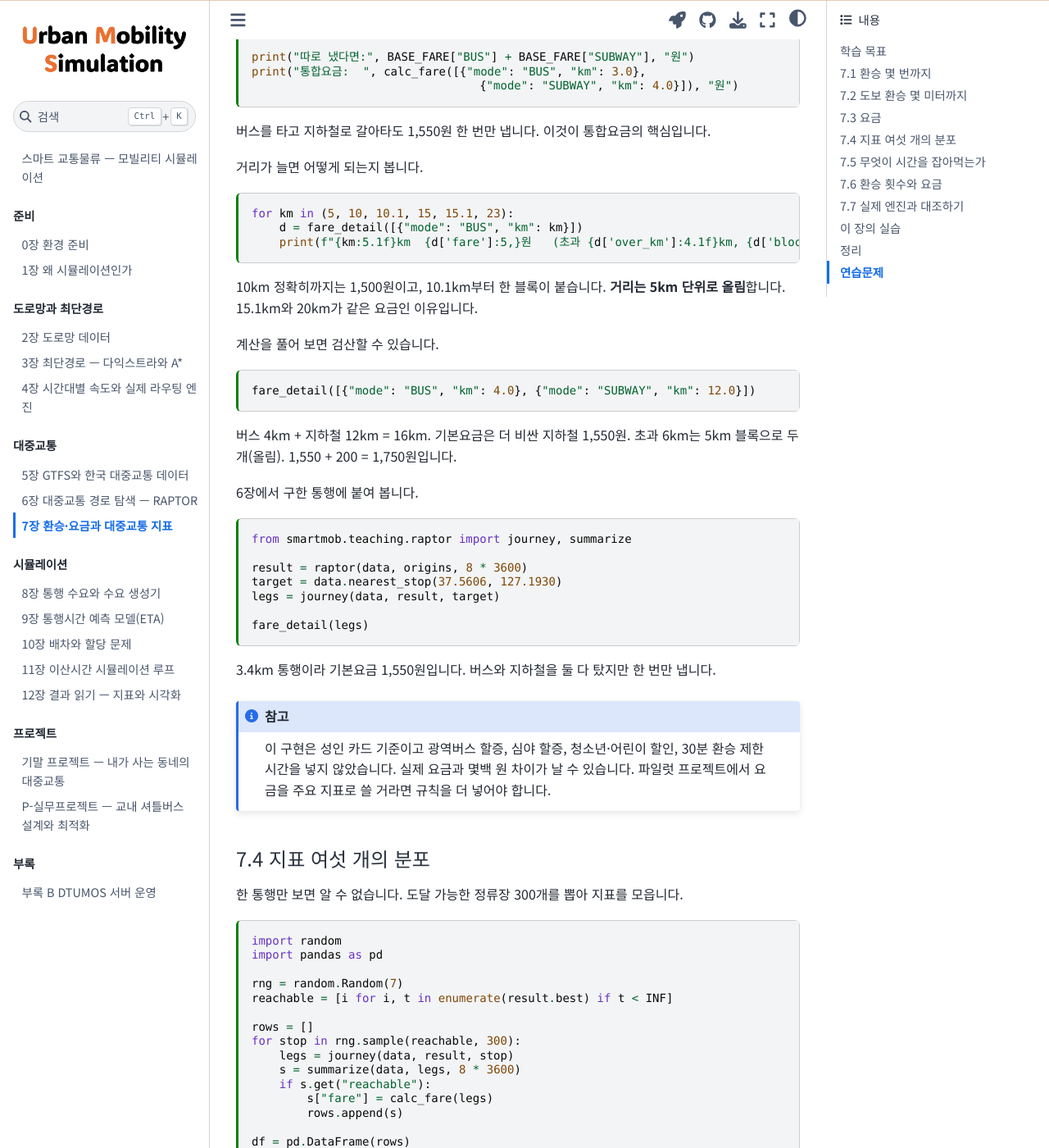
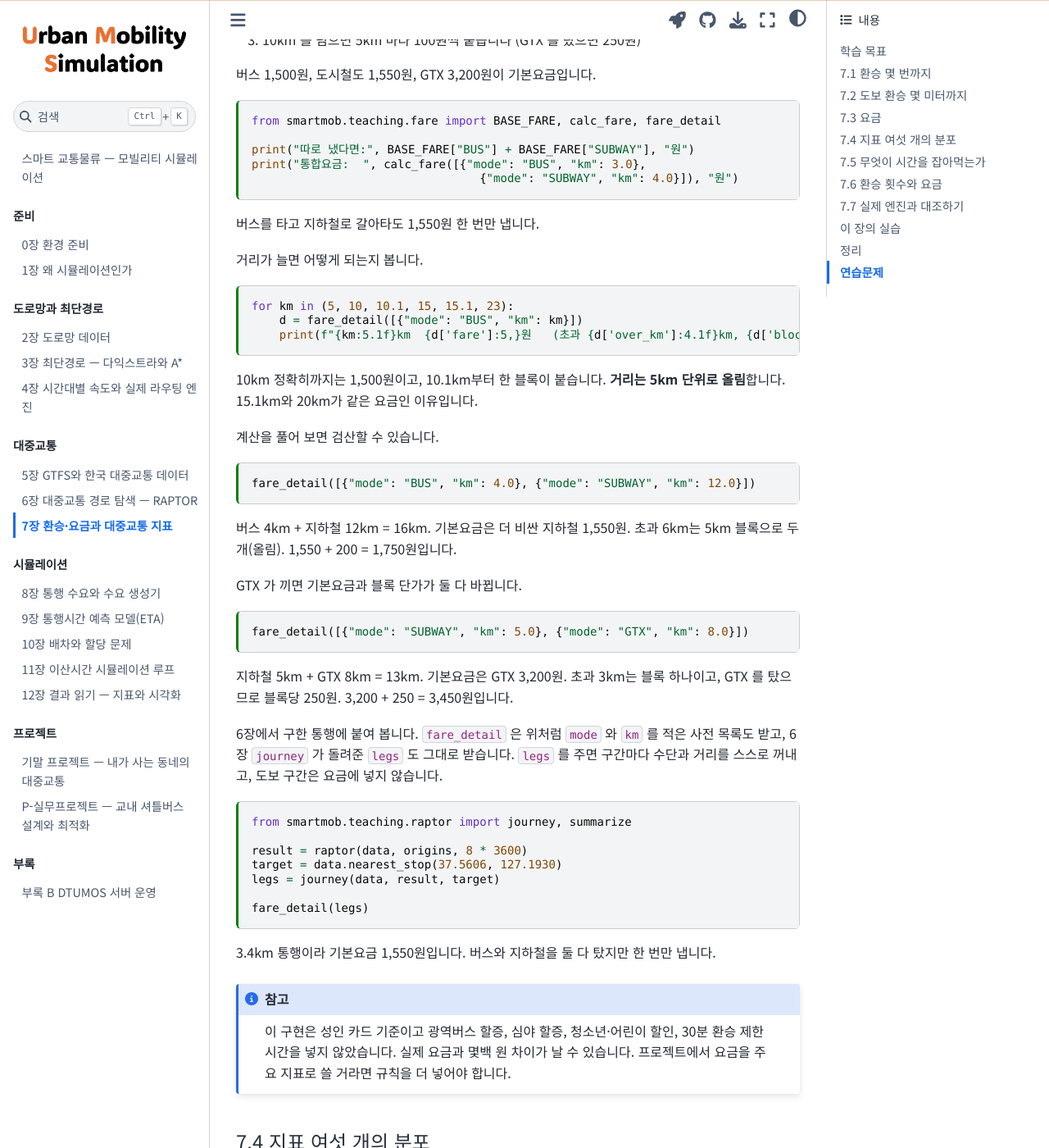
Before and after one commit to jihoyeo/mobility-simulation-book, a Jupyter Book: the page built from ko/ch07_raptor_fare.md, in a window 1280 px wide and 1400 px high, scrolled down 2175 px. Shown: the whole window at 82% size. Built offline with Jupyter Book 1.0.4 settings and Sphinx 7.4.7 and the Sphinx Book theme 1.1.4, drawn with Linux system fonts in a browser that asks for light colours; some of the changed text lies outside the part shown.

Commit message:
7~8장: 예제 연결과 해석 문장을 보강
- 7장: "환승 1회면 4,152개"(도달)와 "대부분 2~3회 환승"(최단)의 관계를 잇는 문장,
  fare_detail 이 legs 를 받는다는 설명, GTX 예제 한 줄, 근거 없는 "5분/30분" 임계값을
  항목별 대조로 바꿈. GTFS 를 루프 밖에서 한 번만 읽음. ~하세요 세 곳, "핵심" 삭제
- 8장: 행정동 코드 8자리 전제, 하남 내부 통행 31만/57만 해석, 시간대 프로파일 해석,
  공간 O-D 는 안 쓰고 시간 비중만 쓴다는 명시, 검증 셀 해석. 내용 없는 공정 서술 삭제

Co-Authored-By: Claude Fable 5.1 <noreply@anthropic.com>
Claude-Session: https://claude.ai/code/session_01DXNCz1kADqrFCw8KLUwPER

````diff
--- a/ko/ch07_raptor_fare.md
+++ b/ko/ch07_raptor_fare.md
@@ -46,10 +46,12 @@ for k in range(1, 6):
 
 환승 없이 갈 수 있는 곳은 1,679개입니다. **한 번 갈아타면 4,152개로 늘어납니다.** 두 번째 환승부터는 4개밖에 늘지 않습니다.
 
+이것은 갈 수 있느냐의 이야기입니다. 가장 빠른 경로가 환승 한 번이라는 뜻은 아닙니다. 7.6절에서 보듯 가장 빠른 경로는 두세 번 갈아타는 경우가 많습니다. 환승을 더 허용하면 도달 범위는 그대로여도 도착 시각이 당겨집니다.
+
 하남처럼 좁은 지역에서는 환승 한 번이면 거의 다 갑니다. 그래서 `max_rounds` 를 크게 잡아도 계산만 늘고 얻는 게 없습니다.
 
 ```{tip}
-서울 전체나 수도권으로 넓히면 사정이 달라집니다. 파일럿 프로젝트에서 대상지를 정한 뒤에는 이 실험을 먼저 해 보고 `max_rounds` 를 정하세요. 값을 아무렇게나 두는 것보다 재 보고 두는 편이 낫습니다.
+서울 전체나 수도권으로 넓히면 사정이 달라집니다. 프로젝트에서 대상지를 정한 뒤에는 이 실험을 먼저 해 보고 `max_rounds` 를 정합니다. 값을 아무렇게나 두는 것보다 재 보고 두는 편이 낫습니다.
 ```
 
 ## 7.2 도보 환승 몇 미터까지
@@ -99,7 +102,7 @@ print("통합요금:  ", calc_fare([{"mode": "BUS", "km": 3.0},
                                  {"mode": "SUBWAY", "km": 4.0}]), "원")
 ```
 
-버스를 타고 지하철로 갈아타도 1,550원 한 번만 냅니다. 이것이 통합요금의 핵심입니다.
+버스를 타고 지하철로 갈아타도 1,550원 한 번만 냅니다.
 
 거리가 늘면 어떻게 되는지 봅니다.
 
@@ -119,7 +122,15 @@ fare_detail([{"mode": "BUS", "km": 4.0}, {"mode": "SUBWAY", "km": 12.0}])
 
 버스 4km + 지하철 12km = 16km. 기본요금은 더 비싼 지하철 1,550원. 초과 6km는 5km 블록으로 두 개(올림). 1,550 + 200 = 1,750원입니다.
 
-6장에서 구한 통행에 붙여 봅니다.
+GTX 가 끼면 기본요금과 블록 단가가 둘 다 바뀝니다.
+
+```{code-cell} python
+fare_detail([{"mode": "SUBWAY", "km": 5.0}, {"mode": "GTX", "km": 8.0}])
+```
+
+지하철 5km + GTX 8km = 13km. 기본요금은 GTX 3,200원. 초과 3km는 블록 하나이고, GTX 를 탔으므로 블록당 250원. 3,200 + 250 = 3,450원입니다.
+
+6장에서 구한 통행에 붙여 봅니다. `fare_detail` 은 위처럼 `mode` 와 `km` 를 적은 사전 목록도 받고, 6장 `journey` 가 돌려준 `legs` 도 그대로 받습니다. `legs` 를 주면 구간마다 수단과 거리를 스스로 꺼내고, 도보 구간은 요금에 넣지 않습니다.
 
 ```{code-cell} python
 from smartmob.teaching.raptor import journey, summarize
@@ -134,7 +145,7 @@ fare_detail(legs)
 3.4km 통행이라 기본요금 1,550원입니다. 버스와 지하철을 둘 다 탔지만 한 번만 냅니다.
 
 ```{note}
-이 구현은 성인 카드 기준이고 광역버스 할증, 심야 할증, 청소년·어린이 할인, 30분 환승 제한 시간을 넣지 않았습니다. 실제 요금과 몇백 원 차이가 날 수 있습니다. 파일럿 프로젝트에서 요금을 주요 지표로 쓸 거라면 규칙을 더 넣어야 합니다.
+이 구현은 성인 카드 기준이고 광역버스 할증, 심야 할증, 청소년·어린이 할인, 30분 환승 제한 시간을 넣지 않았습니다. 실제 요금과 몇백 원 차이가 날 수 있습니다. 프로젝트에서 요금을 주요 지표로 쓸 거라면 규칙을 더 넣어야 합니다.
 ```
 
 ## 7.4 지표 여섯 개의 분포
@@ -217,7 +228,7 @@ for col, label in zip(parts, labels):
 
 차내가 3분의 2, 나머지 3분의 1이 걷고 기다리는 시간입니다.
 
-이 숫자가 정책으로 이어집니다. 버스를 빠르게 하는 것(차내시간 단축)과 배차를 촘촘히 하는 것(대기시간 단축) 중 어느 쪽이 나은가. 대기시간 비중이 이 정도면 배차 개선의 여지가 큽니다. 프로젝트에서 개선 시나리오를 고를 때 이 분해를 근거로 삼으세요.
+이 숫자가 정책으로 이어집니다. 버스를 빠르게 하는 것(차내시간 단축)과 배차를 촘촘히 하는 것(대기시간 단축) 중 어느 쪽이 나은가. 대기시간 비중이 이 정도면 배차 개선의 여지가 큽니다. 프로젝트에서 개선 시나리오를 고를 때 이 분해를 근거로 삼습니다.
 
 ## 7.6 환승 횟수와 요금
 
@@ -258,7 +269,7 @@ print(f"내 RAPTOR    {mine['total_min']:.1f}분, 환승 {mine['transfers']}회"
 
 값이 정확히 같지는 않습니다. 실제 엔진은 도보 환승을 보행 네트워크로 계산하고, 승하차에 걸리는 시간을 더하고, 환승 저항(갈아타기 싫어하는 정도)을 비용에 넣기 때문입니다.
 
-**중요한 것은 얼마나 다른가입니다.** 5분 차이면 우리 구현이 대체로 맞습니다. 30분 차이가 나면 어딘가 틀렸습니다. 파일럿 프로젝트에서 이 대조표를 제출합니다.
+차이가 나면 항목별로 대 봅니다. 도보 시간, 승하차 시간, 환승 저항 중 어디서 벌어지는지 나누면 몇 분 차이는 대개 설명이 됩니다. 항목을 다 더해도 설명되지 않는 큰 차이는 구현 오류입니다. 프로젝트에서 이 대조표를 제출합니다.
 
 ## 이 장의 실습
 
````
Also changed, not shown: other parts of ko/ch07_raptor_fare.md (+2 -1 lines), ko/ch08_demand.md (+11 -5 lines).
